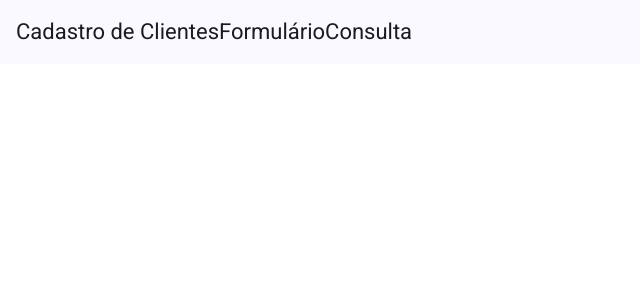
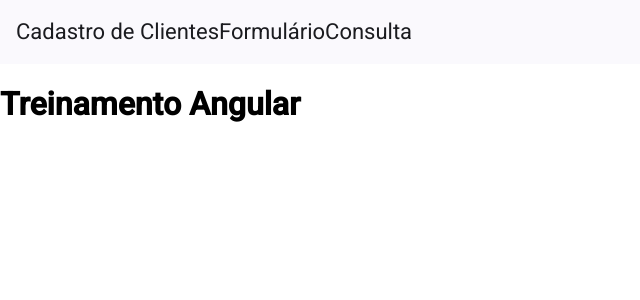
Before and after one commit to Jeffconexion/front-angular-formulario, an Angular app: page / in a window 1280 px wide. Shown: the top 300 px of the page, without its empty margins (0-640 px from the left). Built offline with nearby package versions, Linux system fonts and the light colour scheme.

Commit message:
Treinamento angular

```diff
--- a/src/app/app.component.html
+++ b/src/app/app.component.html
@@ -5,3 +5,5 @@
   <a>Consulta</a>
 </mat-toolbar>
 <router-outlet></router-outlet>
+
+<h1>Treinamento Angular</h1>
```
